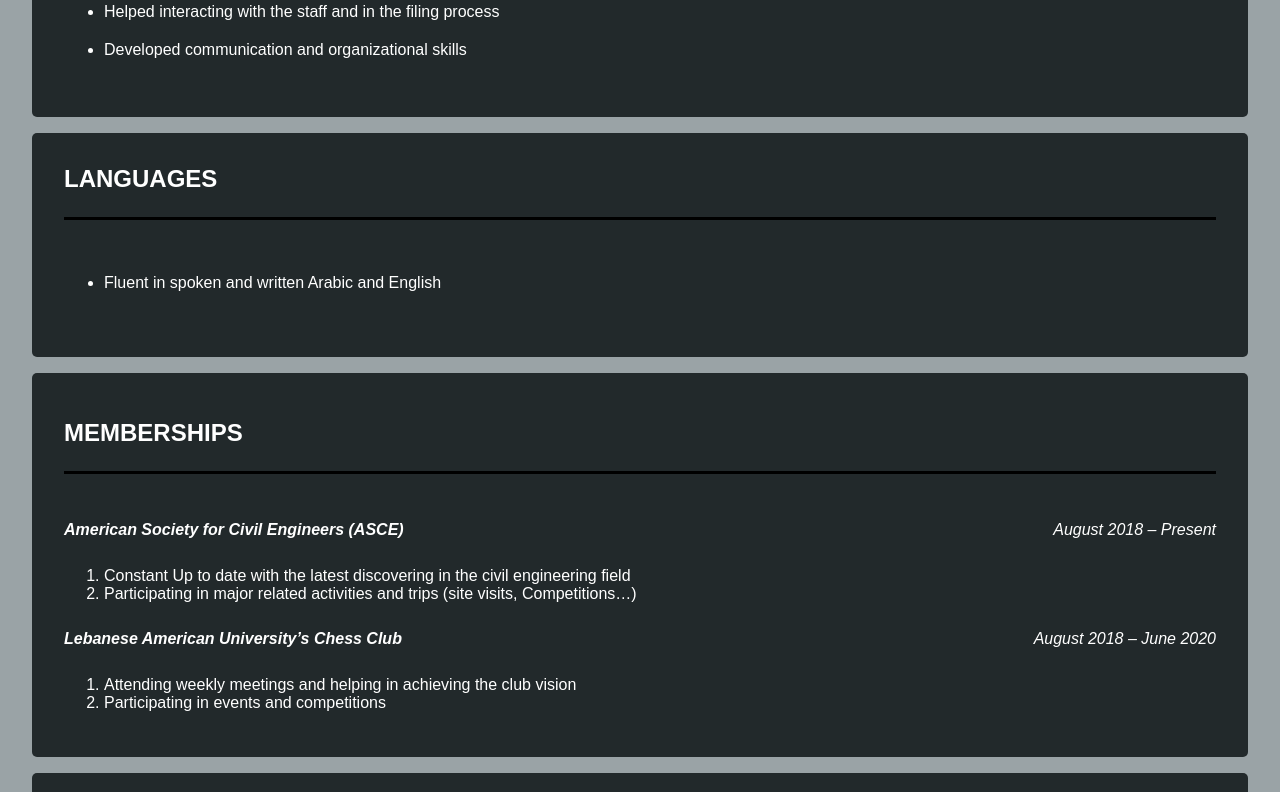
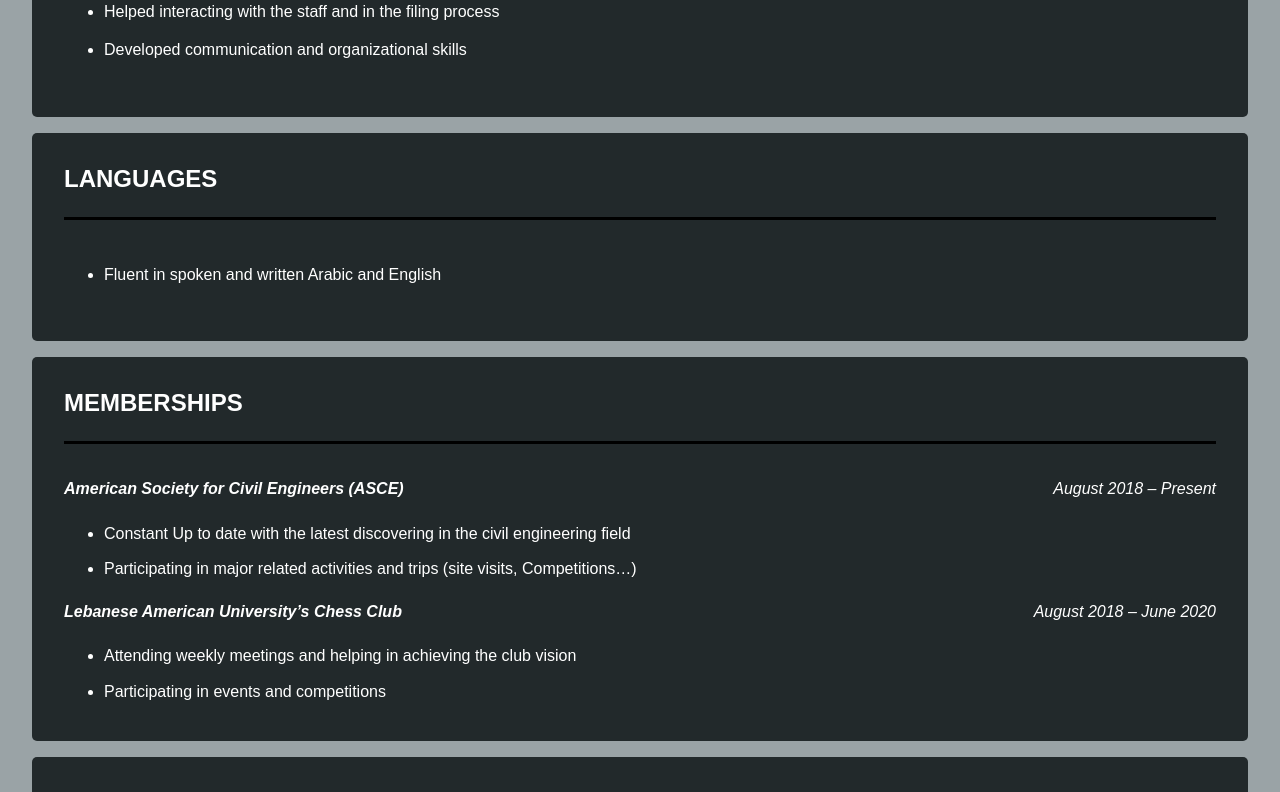
Before and after one commit to Yousef-Baytam/Assignment-2, a plain HTML site: page index.html in a window 1280 px wide. Shown: the part 2168-2960 px from the top of the page. Drawn offline with Linux system fonts and the light colour scheme.

Commit message:
Fixed section 4 style

```diff
--- a/app.css
+++ b/app.css
@@ -106,14 +106,19 @@ section:nth-of-type(2) div div {
 
 section:nth-of-type(3),
 section:nth-of-type(6) {
-    max-height: 20vh;
+    max-height: 18vh;
+}
+
+section:nth-of-type(4) div {
+    flex-grow: 1;
+    margin-top: 1em;
 }
 
 ol,
 ul {
+    display: flex;
     flex-grow: 2;
     flex-direction: column;
-    display: flex;
     justify-content: space-around;
     margin: 0;
 }
--- a/index.html
+++ b/index.html
@@ -120,22 +120,18 @@
                 <i><b>American Society for Civil Engineers (ASCE) </b></i><span class="to-right"><i>August 2018 –
                         Present</i></span>
             </div>
-            <div>
-                <ol>
-                    <li>Constant Up to date with the latest discovering in the civil engineering field</li>
-                    <li>Participating in major related activities and trips (site visits, Competitions…)</li>
-                </ol>
-            </div>
+            <ul>
+                <li>Constant Up to date with the latest discovering in the civil engineering field</li>
+                <li>Participating in major related activities and trips (site visits, Competitions…)</li>
+            </ul>
             <div>
                 <i><b>Lebanese American University’s Chess Club</b></i><span class="to-right"><i>August 2018 – June
                         2020</i></span>
             </div>
-            <div>
-                <ol>
-                    <li>Attending weekly meetings and helping in achieving the club vision</li>
-                    <li>Participating in events and competitions</li>
-                </ol>
-            </div>
+            <ul>
+                <li>Attending weekly meetings and helping in achieving the club vision</li>
+                <li>Participating in events and competitions</li>
+            </ul>
         </section>
         <section>
             <h2>ACADEMIC ACHIEVEMENTS</h2>
```
